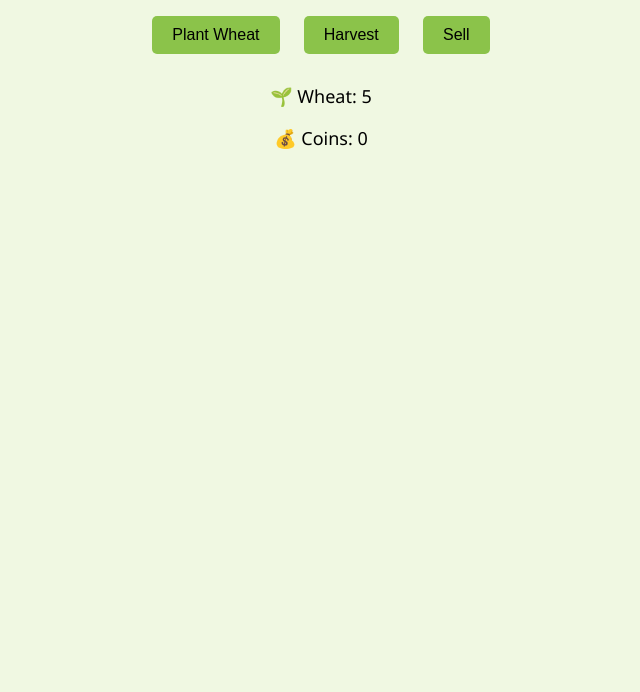
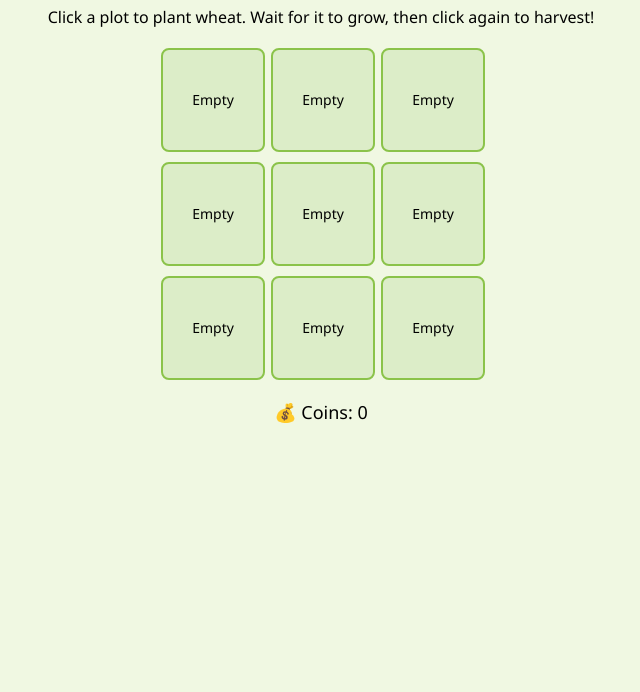
Before and after one commit to aloevvv/Farm, a plain HTML site: page index.html in a window 1280 px wide. Shown: the part 108-800 px from the top of the page, without its empty margins (319-959 px from the left). Drawn offline with Linux system fonts and the light colour scheme.

Commit message:
Update index.html

```diff
--- a/index.html
+++ b/index.html
@@ -2,7 +2,7 @@
 <html lang="en">
 <head>
   <meta charset="UTF-8" />
-  <title>Farm & Fortune</title>
+  <title>Farm Plot Idle Game</title>
   <style>
     body {
       font-family: 'Segoe UI', sans-serif;
@@ -13,82 +13,87 @@
     h1 {
       color: #4b8b3b;
     }
-    .farm {
+    .grid {
+      display: grid;
+      grid-template-columns: repeat(3, 100px);
+      grid-gap: 10px;
+      justify-content: center;
       margin-top: 20px;
     }
-    button {
-      padding: 10px 20px;
-      margin: 10px;
-      font-size: 16px;
-      background-color: #8bc34a;
-      border: none;
-      border-radius: 5px;
+    .plot {
+      width: 100px;
+      height: 100px;
+      background-color: #dcedc8;
+      border: 2px solid #8bc34a;
+      border-radius: 8px;
+      display: flex;
+      align-items: center;
+      justify-content: center;
       cursor: pointer;
-    }
-    button:hover {
-      background-color: #7cb342;
+      font-size: 14px;
     }
     .stats {
       margin-top: 20px;
       font-size: 18px;
     }
+    .grown {
+      background-color: #a5d6a7 !important;
+    }
   </style>
 </head>
 <body>
-  <h1>🌾 Farm & Fortune 🌾</h1>
-  <div class="farm">
-    <button onclick="plantCrop()">Plant Wheat</button>
-    <button onclick="harvestCrop()">Harvest</button>
-    <button onclick="sellCrop()">Sell</button>
-  </div>
+  <h1>🌾 Farm Plot Idle Game 🌾</h1>
+  <p>Click a plot to plant wheat. Wait for it to grow, then click again to harvest!</p>
+  <div class="grid" id="farmGrid"></div>
   <div class="stats">
-    <p>🌱 Wheat: <span id="wheatCount">5</span></p>
     <p>💰 Coins: <span id="coins">0</span></p>
   </div>
 
   <script>
-    let wheat = 5;
+    const gridSize = 3;
     let coins = 0;
-    let growing = false;
+    const plots = [];
 
-    function plantCrop() {
-      if (growing) {
-        alert("Wheat is already growing!");
-        return;
+    function createGrid() {
+      const grid = document.getElementById("farmGrid");
+      for (let i = 0; i < gridSize * gridSize; i++) {
+        const plot = document.createElement("div");
+        plot.className = "plot";
+        plot.textContent = "Empty";
+        plot.dataset.index = i;
+        plot.onclick = () => handlePlotClick(i);
+        grid.appendChild(plot);
+        plots.push({ status: "empty", timer: null });
       }
-      growing = true;
-      document.querySelector("button").innerText = "Growing...";
-      setTimeout(() => {
-        wheat += 1;
-        growing = false;
-        document.querySelector("button").innerText = "Plant Wheat";
-        updateStats();
-      }, 3000); // 3 seconds grow time
     }
 
-    function harvestCrop() {
-      if (wheat <= 0) {
-        alert("No wheat to harvest!");
-        return;
+    function handlePlotClick(index) {
+      const plot = plots[index];
+      const plotDiv = document.querySelector(`.plot[data-index="${index}"]`);
+
+      if (plot.status === "empty") {
+        plot.status = "growing";
+        plotDiv.textContent = "Growing...";
+        plotDiv.classList.remove("grown");
+        plot.timer = setTimeout(() => {
+          plot.status = "grown";
+          plotDiv.textContent = "Ready!";
+          plotDiv.classList.add("grown");
+        }, 3000);
+      } else if (plot.status === "grown") {
+        plot.status = "empty";
+        plotDiv.textContent = "Empty";
+        plotDiv.classList.remove("grown");
+        coins += 2;
+        updateStats();
       }
-      alert("You harvested 1 wheat!");
-      updateStats();
-    }
-
-    function sellCrop() {
-      if (wheat <= 0) {
-        alert("No wheat to sell!");
-        return;
-      }
-      coins += wheat * 2; // Each wheat sells for 2 coins
-      wheat = 0;
-      updateStats();
     }
 
     function updateStats() {
-      document.getElementById("wheatCount").textContent = wheat;
       document.getElementById("coins").textContent = coins;
     }
+
+    createGrid();
   </script>
 </body>
 </html>
```
